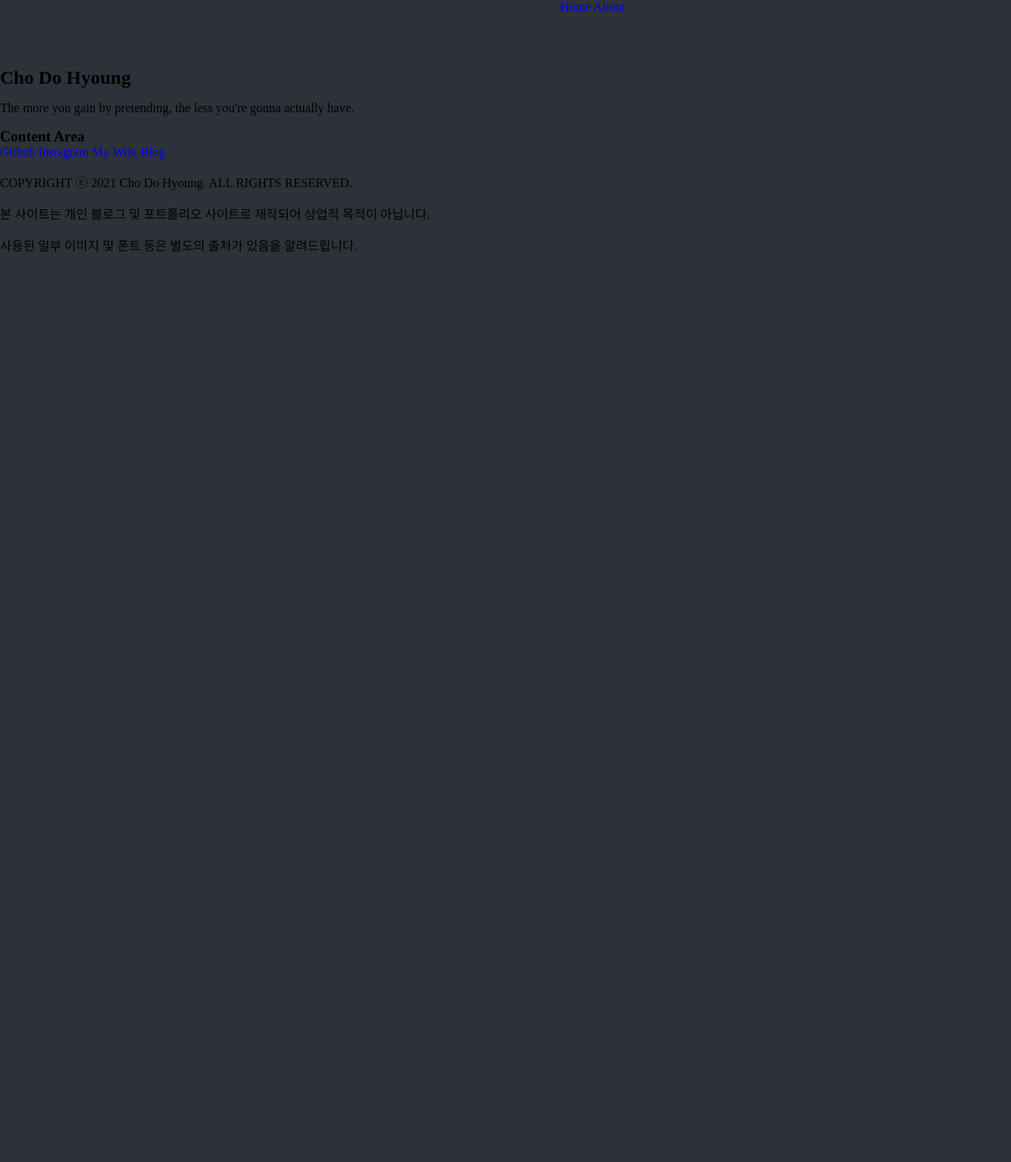
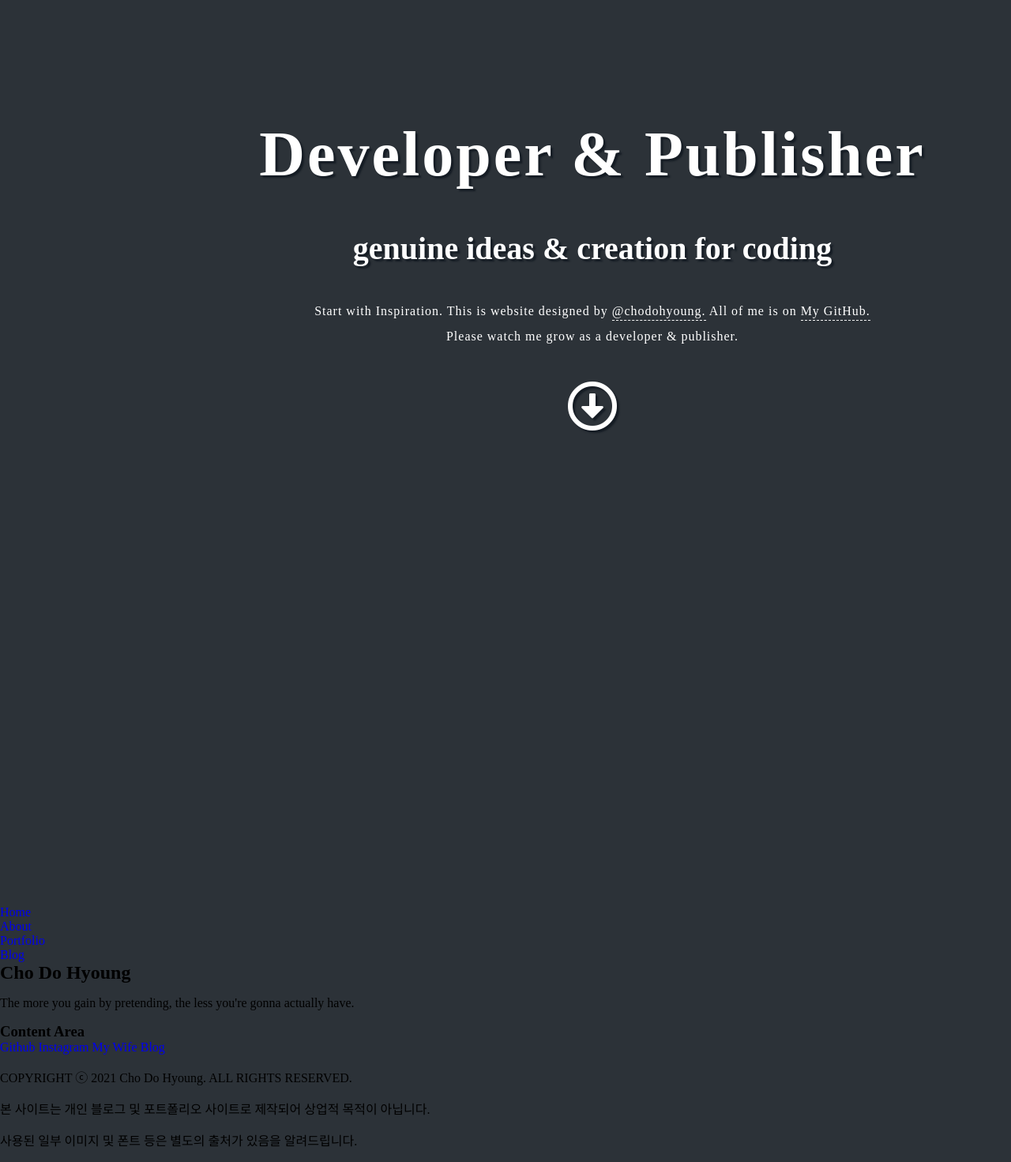
Before and after one commit to ChoDoHyoung/chodohyoung.github.io, a Jekyll site: the page built from index.md, in a window 1280 px wide. Shown: the whole page at 79% size. Built offline with Jekyll 4.4.1, drawn with Linux system fonts in a browser that asks for light colours; nearby versions of some CDN libraries; before the commit the page ends 900 px from its top, so only the background shows below that.

Commit message:
top & nav style update
change my blog style. :+1:

```diff
--- a/_includes/header.html
+++ b/_includes/header.html
@@ -16,5 +16,6 @@
   <meta property="og:url" content="https://chodohyoung.github.io/" />
   <meta property="og:site_name" content="Cho Do Hyoung My Blog" />
 
+  <link rel="stylesheet" href="https://pro.fontawesome.com/releases/v5.10.0/css/all.css" integrity="sha384-AYmEC3Yw5cVb3ZcuHtOA93w35dYTsvhLPVnYs9eStHfGJvOvKxVfELGroGkvsg+p" crossorigin="anonymous"/>
   <link rel="stylesheet" href="/assets/css/style.css">
 </head>
--- a/_includes/nav.html
+++ b/_includes/nav.html
@@ -1,5 +1,14 @@
-<div class="nav" role="navigation">
-    <nav class="menu">
+<div id="nav" class="nav">
+    <ul>
+        <li class="active"><a href="#">Home</a></li>
+        <li><a href="#">About</a></li>
+        <li><a href="#">Portfolio</a></li>
+        <li><a href="#">Blog</a></li>
+    </ul>
+</div>
+
+<!-- <div class="nav" role="navigation">
+    <nav class="menu"> -->
         <!-- <label for="mobile_trigger">
             <span calss="menu_icon">
                 <svg xmlns="http://www.w3.org/2000/svg" width="24" height="24" viewBox="0 0 512 512">
@@ -7,11 +16,11 @@
                 </svg>
             </span>
         </label> -->
-        <div class="trigger">
+        <!-- <div class="trigger">
             <div class="trigger-container">
                 <a class="menu-link" href="/">Home</a>
                 <a class="menu-link" href="/about/">About</a>
             </div>
-        </div>
-    </nav>
-</div>
+        </div> -->
+    <!-- </nav>
+</div> -->
--- /dev/null
+++ b/_includes/top.html
@@ -0,0 +1,10 @@
+<div id="top" class="top">
+    <h1>Developer & Publisher</h1>
+    <h2>genuine ideas & creation for coding</h2>
+    <p>
+        Start with Inspiration. This is website designed by <span>@chodohyoung.</span>
+        All of me is on <a href="#">My GitHub.</a><br/>
+        Please watch me grow as a developer & publisher.
+    </p>
+    <a href="#nav"><i class="far fa-arrow-alt-circle-down top_under_arr"></i></a>
+</div>
--- a/_layouts/default.html
+++ b/_layouts/default.html
@@ -5,6 +5,7 @@
 
     <!-- Body -->
     <body>
+        {% include top.html %}
         {% include nav.html %}
         <div class="wrap">
             {% include author.html %}
@@ -17,3 +18,5 @@
     <!-- Footer -->
     {% include footer.html %}
 </html>
+
+<script ></script>
--- a/_sass/main.scss
+++ b/_sass/main.scss
@@ -1,6 +1,4 @@
 // Variable Total
-
-
 
 // Import sass files (mystyle)
 @import "mystyle/base", "mystyle/layout";
--- a/_sass/mystyle/_layout.scss
+++ b/_sass/mystyle/_layout.scss
@@ -6,11 +6,60 @@ html {
     body {
         width:1500px;
         max-width:1500px;
+        margin:0 auto;
+
+        .top{
+            min-height: 100vh;
+            padding: 10% 4rem 6rem 4rem;
+            transition: opacity 1s ease, transform 1s ease;
+            text-align: center;
+            color:#fff;
+            h1{
+                font-size: 5rem;
+                text-shadow: 3px 3px 2px #151c24;
+                letter-spacing: 3px;
+                margin-bottom:50px;
+            }
+            h2{
+                font-size: 2.5rem;
+                text-shadow: 3px 3px 2px #151c24;
+                margin-bottom:40px;
+            }
+            p{
+                font-size: 1rem;
+                margin-bottom:40px;
+                letter-spacing: 1px;
+                line-height: 2rem;
+                span{
+                    border-bottom: 1px dashed #fff;
+                    padding-bottom:3px;
+                }
+                a{
+                    color:#fff;
+                    border-bottom: 1px dashed #fff;
+                    padding-bottom:3px;
+                    &:hover{
+                        border-bottom: 1px dashed #73acee;
+                        color:#73acee;
+                    }
+                }
+            }
+            a{
+                color:#fff;
+                i.top_under_arr{
+                    font-size: 4rem;
+                    text-shadow: 3px 3px 2px #151c24;
+                    &:hover{
+                        cursor: pointer;
+                        color:#73acee;
+                        text-shadow: 3px 3px 2px #101822;
+                    }
+                }
+            }
+        }
 
         .nav{
-            height:85px;
-            text-align: center;
-            nav.menu{
+            ul{
 
             }
         }
```
